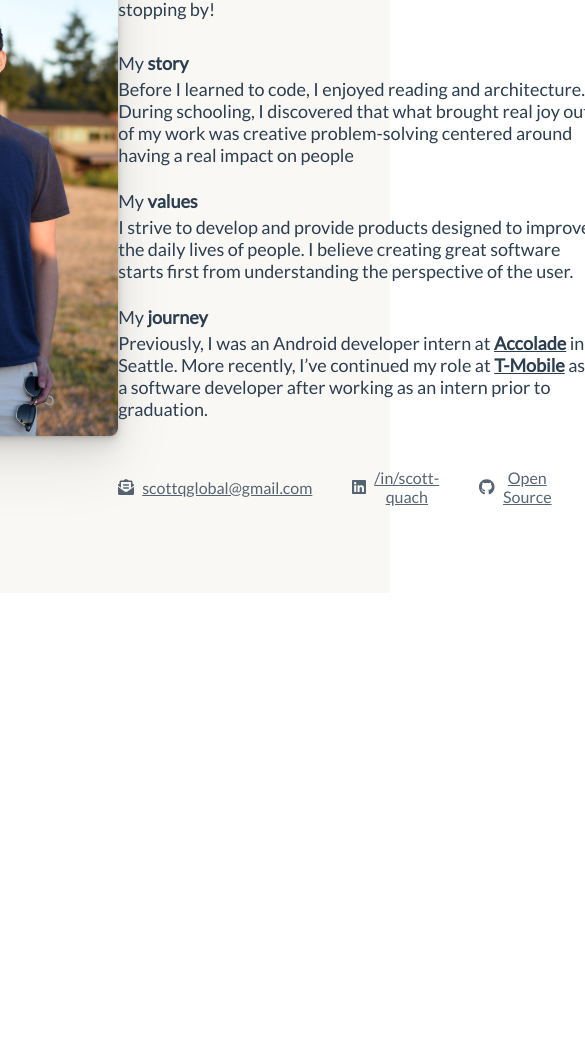
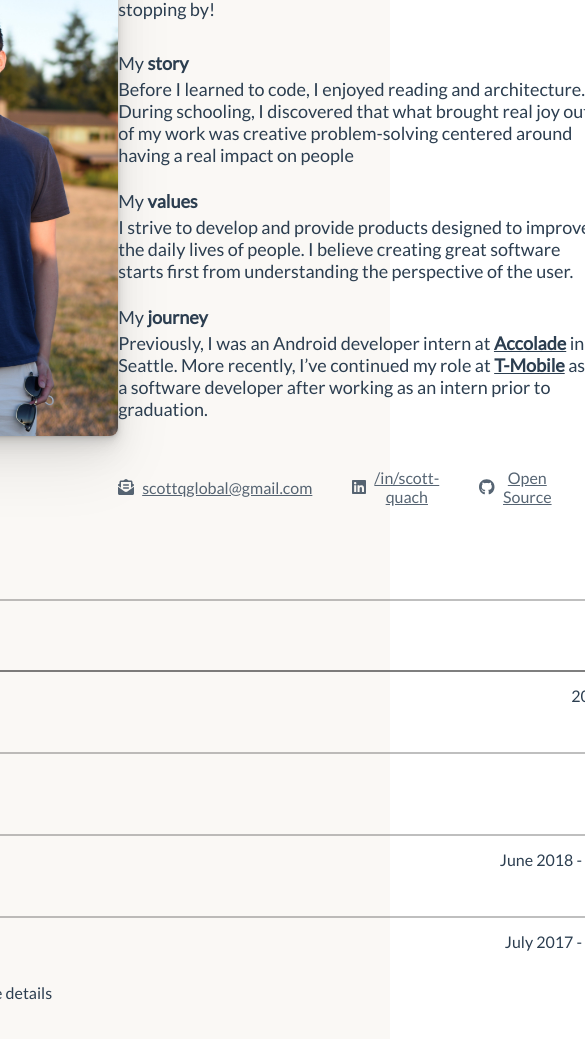
Before and after one commit to scottquach/Personal-Website-2021, a Vue app: page / in a window 390 px wide. Shown: the part 968-2007 px from the top of the page, 585 px wide, since content can reach past the window. Before the commit the page ends 1561 px from the top, so only its background shows below. Built offline with nearby package versions, Linux system fonts and the light colour scheme.

Commit message:
Experience section is now mobile compatible

```diff
--- a/src/App.vue
+++ b/src/App.vue
@@ -2,21 +2,21 @@
   <div id="app">
     <hero></hero>
     <about-me></about-me>
-    <!-- <experience></experience> -->
+    <experience></experience>
   </div>
 </template>
 
 <script>
 import Hero from "./components/Hero.vue";
 import AboutMe from "./components/AboutMe.vue";
-// import Experience from "./components/Experience.vue";
+import Experience from "./components/Experience.vue";
 
 export default {
   name: "App",
   components: {
     Hero,
     AboutMe,
-    // Experience
+    Experience
   },
 };
 </script>
--- a/src/components/AboutMe.vue
+++ b/src/components/AboutMe.vue
@@ -74,7 +74,7 @@
   display: flex;
   justify-content: center;
   align-items: flex-start;
-  height: 85vh;
+  height: auto;
 }
 
 .content {
--- a/src/components/Experience.vue
+++ b/src/components/Experience.vue
@@ -87,7 +87,10 @@
 }
 
 .job-header:first-child {
-    font-weight: bold;
+  font-weight: bold;
+}
+.job-header:first-child .line-divider {
+  border: 0.25px solid rgba(0, 0, 0, 0.5);
 }
 
 .job-header .job-header__text {
@@ -102,6 +105,9 @@
   margin-bottom: 2rem;
   font-family: "Lato", sans-serif;
 }
+.job-content:first-child {
+  font-weight: bold;
+}
 
 .resume-prompt {
   text-align: start;
@@ -114,4 +120,15 @@
   font-family: "Lato", sans-serif;
   cursor: pointer;
 }
+
+@media screen and (max-device-width: 480px) {
+  .job-header .job-header__text {
+    font-size: 18px;
+    white-space: nowrap;
+  }
+
+  .job-content {
+    font-size: 12px;
+  }
+}
 </style>
```
